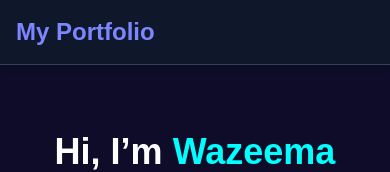
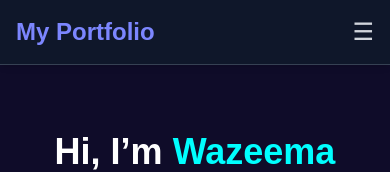
Before and after one commit to WazeemaAamir/Portfolio, a Next.js app: page / in a window 390 px wide. Shown: the top 172 px of the page. Built offline with nearby package versions, Linux system fonts and the light colour scheme.

Commit message:
Update Navbar.tsx

```diff
--- a/src/Components/Navbar.tsx
+++ b/src/Components/Navbar.tsx
@@ -1,9 +1,8 @@
-"use client"
+"use client";
 import { useState } from "react";
 
 const Navbar = () => {
   const [mobileMenuOpen, setMobileMenuOpen] = useState(false);
-
 
   const navLinks = ["Home", "About", "Skills", "Contact"];
 
@@ -13,6 +12,7 @@ const Navbar = () => {
         <div className="flex items-center gap-2">
           <span className="text-2xl font-bold text-indigo-400">My Portfolio</span>
         </div>
+
         {/* Desktop Menu */}
         <div className="hidden md:flex gap-6">
           {navLinks.map((link) => (
@@ -24,6 +24,17 @@ const Navbar = () => {
               {link}
             </a>
           ))}
+        </div>
+
+        {/* Mobile Menu Button */}
+        <div className="md:hidden">
+          <button
+            onClick={() => setMobileMenuOpen(!mobileMenuOpen)}
+            className="text-gray-300 hover:text-indigo-400 focus:outline-none text-2xl"
+            aria-label="Toggle mobile menu"
+          >
+            {mobileMenuOpen ? "✖" : "☰"}
+          </button>
         </div>
       </nav>
 
```
